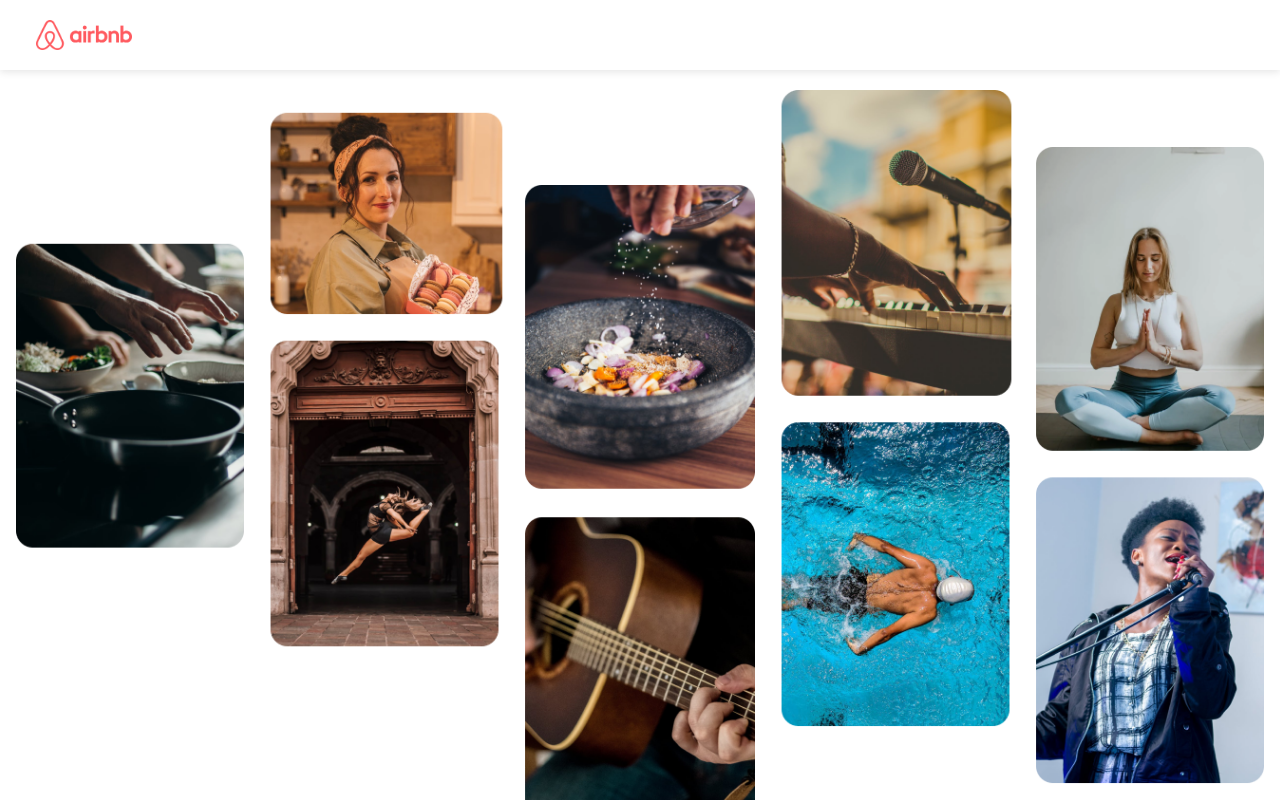
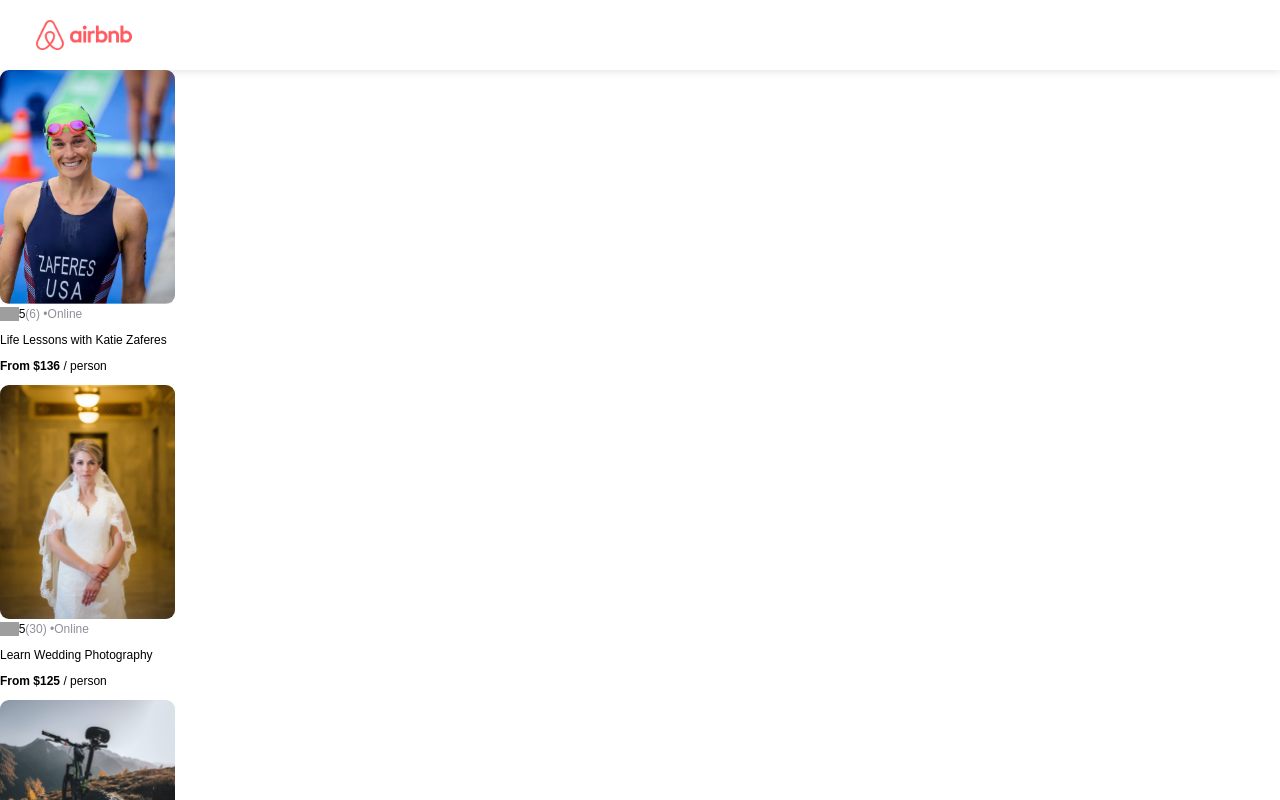
Before and after one commit to RealZasin/AirBnb-Experience-Clone, a React (Vite) app: page / in a window 1280 px wide. Shown: the top 800 px of the page. Built offline with nearby package versions, Linux system fonts and the light colour scheme; grey boxes are pictures that could not be loaded.

Commit message:
new data for cards added, cards comp updated, and more unique cards added

```diff
--- a/src/App.jsx
+++ b/src/App.jsx
@@ -3,15 +3,28 @@
 import Navbar from "./components/Navbar.jsx"
 import Hero from "./components/Hero.jsx"
 import Card from "./components/Card.jsx"
+import data from "./data.jsx"
 
 function App() {
-
+  const newCard = data.map(cardData => {
+    return (
+    <Card
+    key={cardData.id}
+    img={cardData.coverImg}
+    rating={cardData.stats.rating}
+    reviewCount={cardData.stats.reviewCount}
+    location={cardData.location}
+    title={cardData.title}
+    price={cardData.price}
+    />
+    )
+  })
 
   return (
     <>
       <Navbar />
-      <Hero />
-      <Card />
+      {/* <Hero /> */}
+      {newCard}
     </>
   )
 }
--- a/src/components/Card.jsx
+++ b/src/components/Card.jsx
@@ -1,17 +1,19 @@
-import React from "react"
+import React from "react";
 
-export default function Card() {
-    return (
-        <div className="card">
-            <img src="katie-zaferes.png" className="card--image" />
-            <div className="card--stats">
-                <img src="star.png" className="card--star" />
-                <span>5.0</span>
-                <span className="gray">(6) • </span>
-                <span className="gray">USA</span>
-            </div>
-            <p>Life Lessons with Katie Zaferes</p>
-            <p><span className="bold">From $136</span> / person</p>
-        </div>
-    )
+export default function Card(props) {
+  return (
+    <div className="card">
+      <img src={props.img} className="card--image" />
+      <div className="card--stats">
+        <img src="../images/star.png" className="card--star" />
+        <span>{props.rating}</span>
+        <span className="gray">({props.reviewCount}) • </span>
+        <span className="gray">{props.location}</span>
+      </div>
+      <p>{props.title}</p>
+      <p>
+        <span className="bold">From ${props.price}</span> / person
+      </p>
+    </div>
+  );
 }
--- /dev/null
+++ b/src/data.jsx
@@ -0,0 +1,44 @@
+export default [
+  {
+    id: 1,
+    title: "Life Lessons with Katie Zaferes",
+    description:
+      'I will share with you what I call "Positively Impactful Moments of Disappointment." Throughout my career, many of my highest moments only came after setbacks and losses. But learning from those difficult moments is what gave me the ability to rise above them and reach my goals.',
+    price: 136,
+    coverImg: "katie-zaferes.png",
+    stats: {
+      rating: 5.0,
+      reviewCount: 6,
+    },
+    location: "Online",
+    openSpots: 0,
+  },
+  {
+    id: 2,
+    title: "Learn Wedding Photography",
+    description:
+      "Interested in becoming a wedding photographer? For beginner and experienced photographers alike, join us in learning techniques required to leave the happy couple with memories that'll last a lifetime.",
+    price: 125,
+    coverImg: "wedding-photography.png",
+    stats: {
+      rating: 5.0,
+      reviewCount: 30,
+    },
+    location: "Online",
+    openSpots: 27,
+  },
+  {
+    id: 3,
+    title: "Group Mountain Biking",
+    description:
+      "Experience the beautiful Norwegian landscape and meet new friends all while conquering rugged terrain on your mountain bike. (Bike provided!)",
+    price: 50,
+    coverImg: "mountain-bike.png",
+    stats: {
+      rating: 4.8,
+      reviewCount: 2,
+    },
+    location: "Norway",
+    openSpots: 3,
+  },
+];
```
Also changed, not shown: public/mountain-bike.png (added), public/wedding-photography.png (added).
